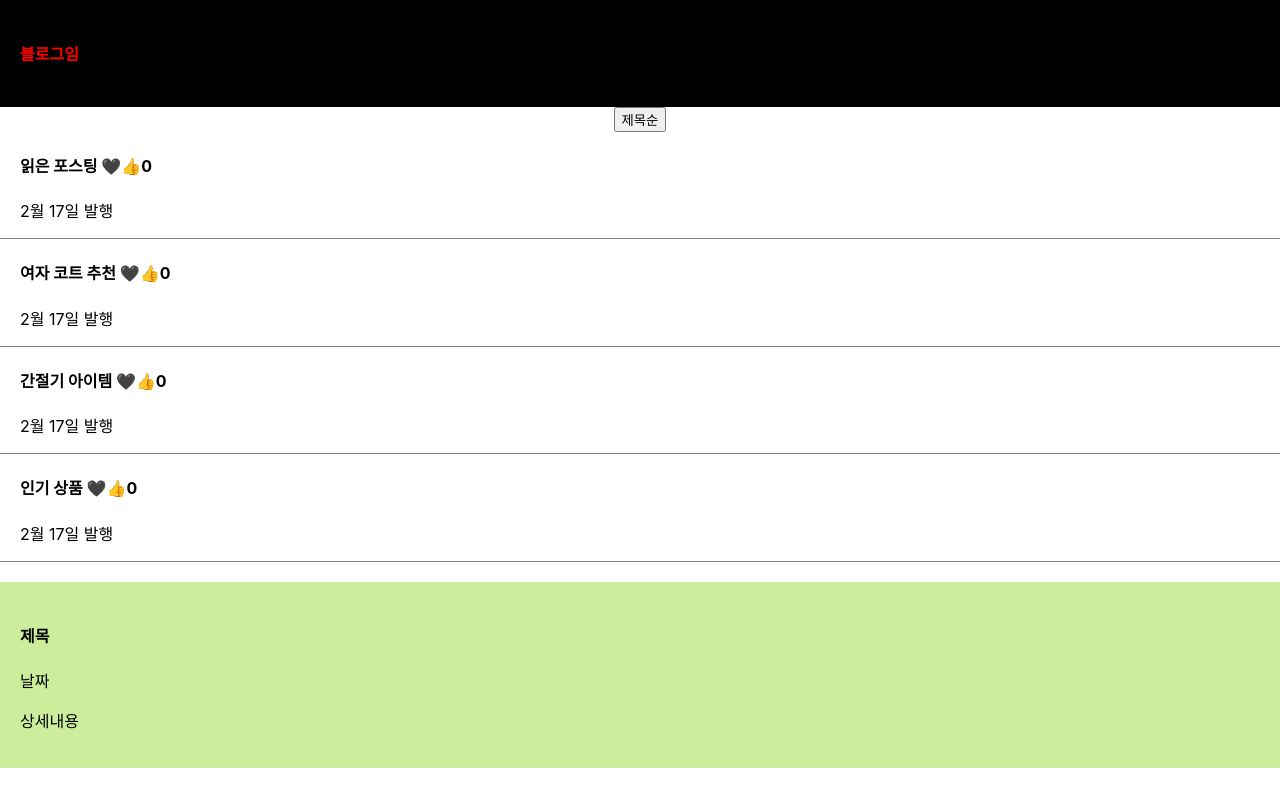
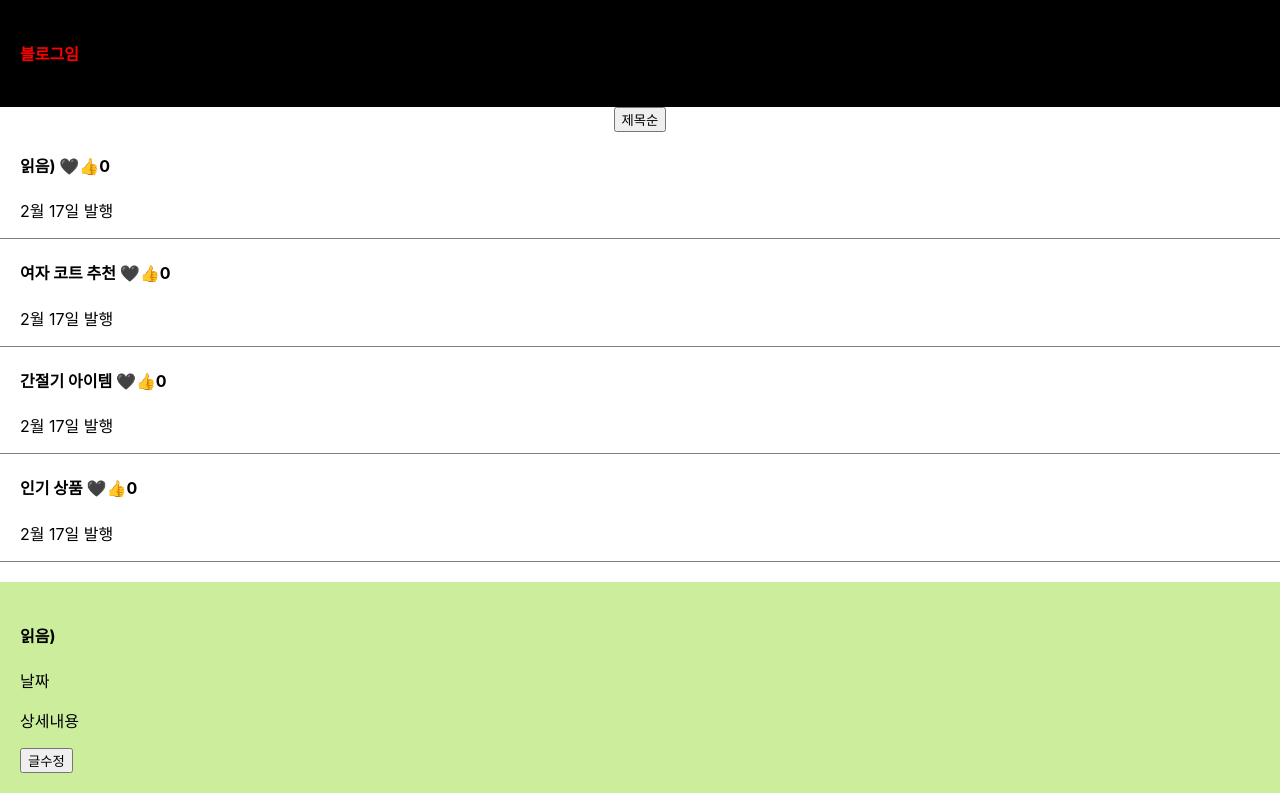
Before and after one commit to minjeongHEO/ReactBlog, a React (Create React App) app: page / in a window 1280 px wide. Both pictures are taken after a click on the element "남자 코트 추천". Built offline with nearby package versions, Linux system fonts and the light colour scheme.

Commit message:
props 사용해보기

```diff
--- a/src/App.js
+++ b/src/App.js
@@ -21,7 +21,7 @@ function App() {
   function 제목변경(text, i) {
     //글제목배열변경[i] = '여자';
     const newArray = [...글제목배열]; // 기존 배열 복사
-    newArray[i] = '읽은 포스팅'; // 원하는 변경 값 할당
+    newArray[i] = text; //'읽은 포스팅'; // 원하는 변경 값 할당
     글제목배열변경(newArray); // 상태 변경 함수 호출
   }
   //a. state에 보관한 자료
@@ -43,7 +43,7 @@ function App() {
               setModalState(!modalState);
             }}
           >
-            <span onClick={() => 제목변경(text, i)}>{text} </span>
+            <span onClick={() => 제목변경('읽음)', i)}>{text} </span>
             <span
               onClick={() => {
                 const newArray = [...따봉];
@@ -59,18 +59,25 @@ function App() {
         </div>
       ))}
 
-      {modalState === true ? <Modal /> : null}
+      {modalState === true ? <Modal 글제목배열={글제목배열} 제목변경={제목변경} /> : null}
     </div>
   );
 }
 
-function Modal(params) {
+function Modal(props) {
   return (
     <>
       <div className="modal">
-        <h4>제목</h4> <span></span>
+        <h4>{props.글제목배열[0]}</h4> <span></span>
         <p>날짜</p> <span></span>
         <p>상세내용</p>
+        <button
+          onClick={() => {
+            props.제목변경('여자코트추천', 0);
+          }}
+        >
+          글수정
+        </button>
       </div>
     </>
   );
```
